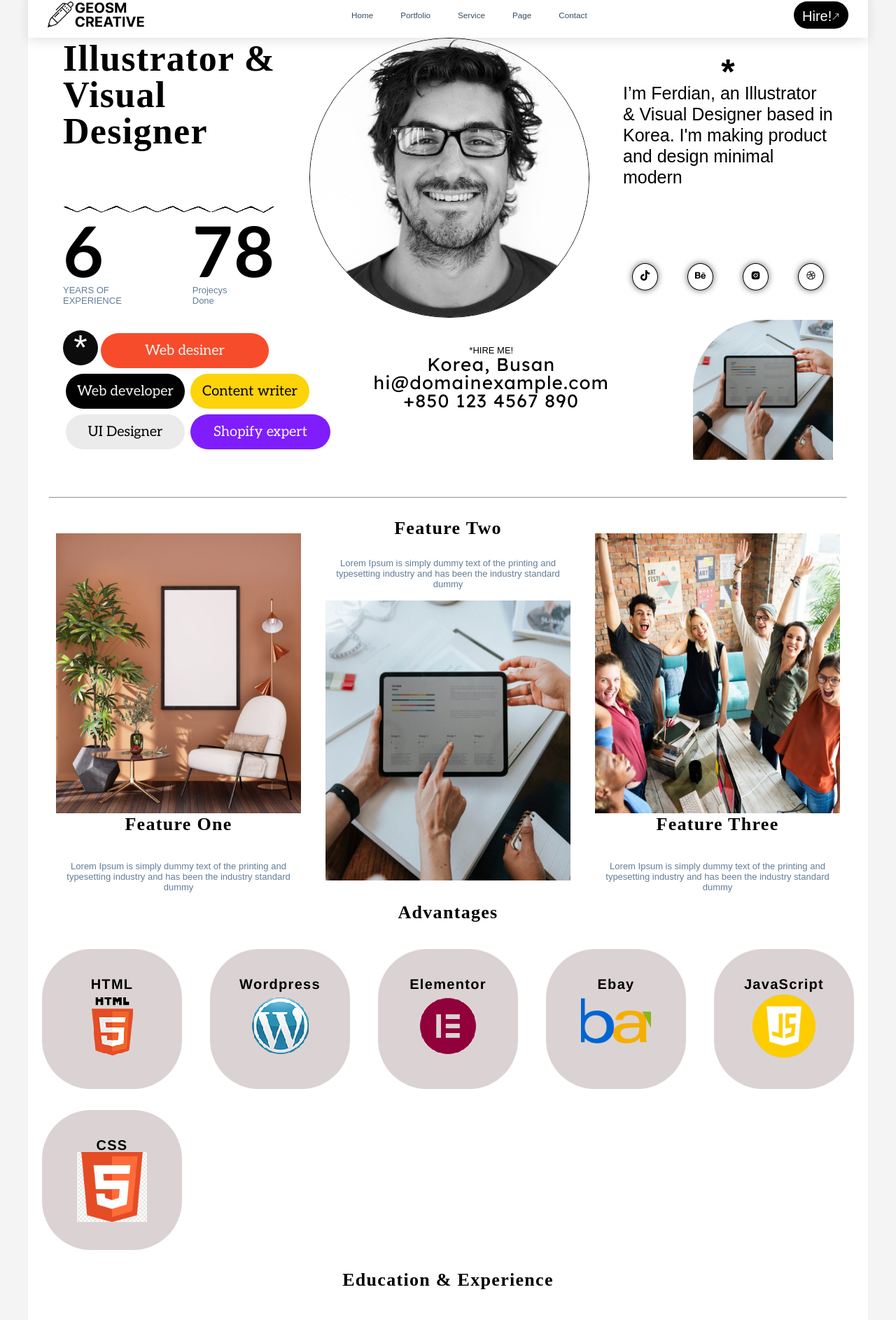
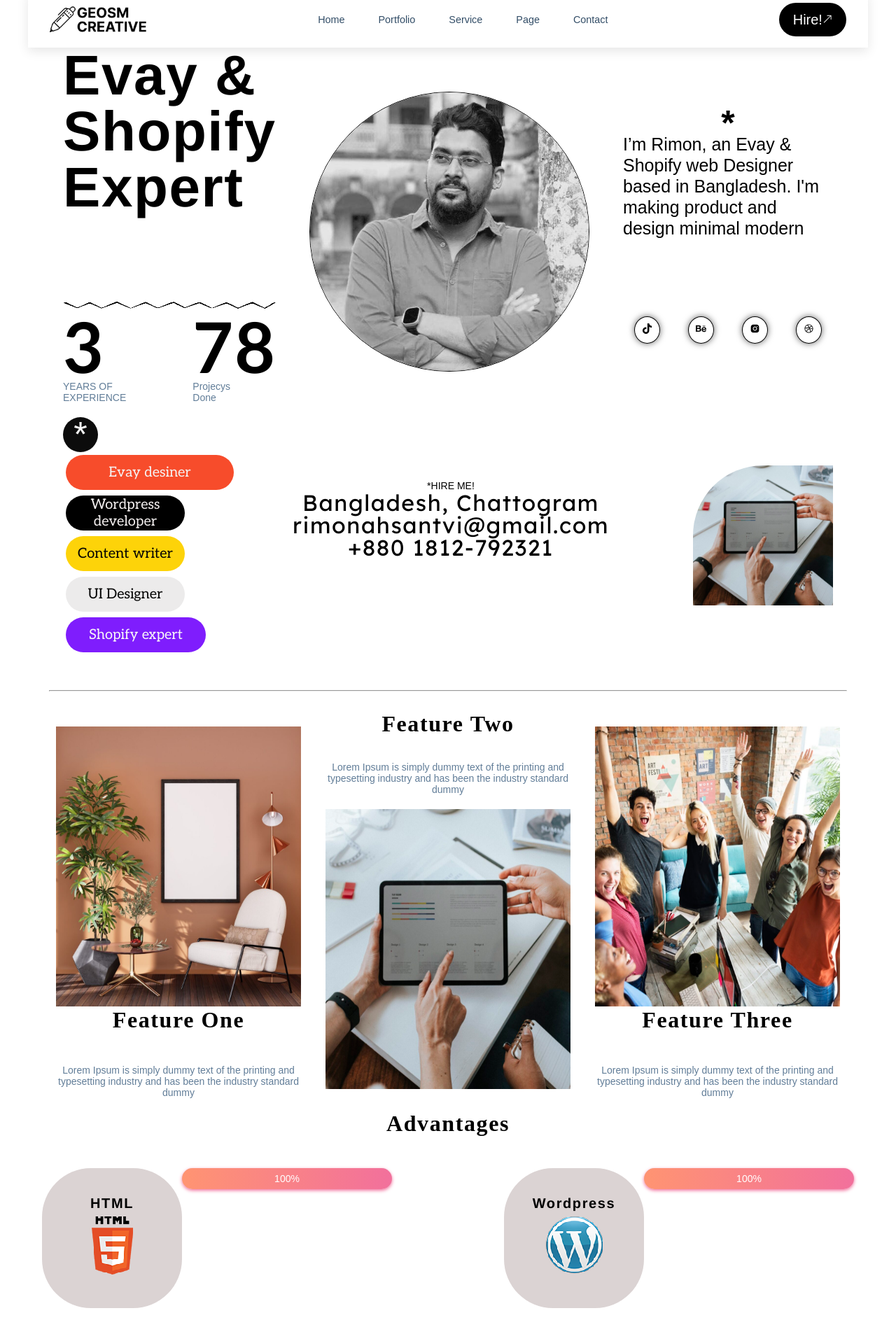
Before and after one commit to MohammadIqbalHossain/mosharrof-rimon-s-portfolio, a React (Create React App) app: page / in a window 1280 px wide. Shown: the part 12-1898 px from the top of the page at 70% size. Built offline with nearby package versions, Linux system fonts and the light colour scheme; a web font is replaced by a local one.

Commit message:
progress bar added

```diff
--- a/src/constrants/images.js
+++ b/src/constrants/images.js
@@ -4,7 +4,7 @@
 import feature3 from '../assets/app__feature-3.jpg';
 import footerImg from '../assets/app__footer-img.jpg';
 import htmlIcon from '../assets/app__html.png';
-import owner from '../assets/app__owner-image.jpg';
+import owner from '../assets/app__owener-image.jpeg';
 import logo from '../assets/app__logo.png';
 import people1 from '../assets/app__people-1.jpg';
 import people2 from '../assets/app__people-2.jpg';
--- a/src/container/Advantages/Advantages.jsx
+++ b/src/container/Advantages/Advantages.jsx
@@ -1,8 +1,8 @@
-import React from 'react'
+import React, { useEffect, useState } from 'react'
 import './Advantages.scss';
 
 import { images } from '../../constrants/index';
-import { FaEbay } from 'react-icons/fa';
+
 
 
 export default function Advantages() {
@@ -33,6 +33,24 @@
     }
   ]
 
+  const [style, setStyle] = useState({});
+  var [count, setCount] = useState(0);
+
+  useEffect(() => {
+    const interval = setInterval(() => {
+      if (count < 100) {
+        console.log(count);
+        const newProgress = {
+          opacity: 1,
+          width: `${count + 1}%`
+        };
+        setStyle(newProgress);
+        setCount(count + 1);
+      }
+    }, 50);
+    return () => clearInterval(interval);
+  }, [count]);
+
   return (
     <div>
 
@@ -44,7 +62,14 @@
             <h1>{item.title}
               <img src={item.img} alt="" />
             </h1>
+
+            <div class="progress">
+              <div class="progress-done" style={style}>
+                {count}%
+              </div>
+            </div>
           </div>
+
         )}
       </div>
 
--- a/src/container/Advantages/Advantages.scss
+++ b/src/container/Advantages/Advantages.scss
@@ -29,3 +29,24 @@
         }
     }
 }
+
+.progress {
+    height: 30px;
+    width: 300px;
+    background: #d8d8d8;
+    border-radius: 20px;
+}
+
+.progress-done {
+    background: linear-gradient(to left, #F2709C, #FF9472);
+    box-shadow: 0 3px 3px -5px #F2709C, 0 2px 5px #F2709C;
+    border-radius: 20px;
+    height: 100%;
+    opacity: 0;
+    width: 0;
+    display: flex;
+    align-items: center;
+    justify-content: center;
+    transition: 0.05s ease;
+    color: white;
+}
--- a/src/container/Experience/Experience.jsx
+++ b/src/container/Experience/Experience.jsx
@@ -33,7 +33,7 @@
 
   return (
     <div>
-         <h1>Education & Experience</h1>
+      <h1 className="expTitle">Education & Experience</h1>
       {expData.map((item, index) =>
         <div>
           <div key={index} className="expContainer">
@@ -45,7 +45,7 @@
               <span>{item.institute}</span>
             </div>
           </div>
-          <hr className="hr-line"/>
+          <hr className="hr-line" />
         </div>
 
       )}
--- a/src/container/Experience/Experience.scss
+++ b/src/container/Experience/Experience.scss
@@ -1,3 +1,10 @@
+.expTitle {
+    font-family: 'Amiri', serif;
+    font-weight: 500;
+    font-size: 44px;
+    line-height: 44px;
+}
+
 .expContainer {
     display: flex;
     justify-content: space-between;
@@ -11,21 +18,26 @@
 }
 
 .degree {
-    width: 50%;
+    width: 35%;
     display: flex;
     align-items: center;
     justify-content: space-between;
 
     small {
-        font-size: 20px;
-        font-family: 'Gill Sans', 'Gill Sans MT', Calibri, 'Trebuchet MS', sans-serif;
+        font-size: 14px;
+        font-family: 'Work Sans', sans-serif;
         font-weight: 300;
+        margin: 5px;
+        line-height: 15.4px;
+        font-weight: 400px;
     }
 
     span {
-        font-size: 40px;
-        font-family: 'Franklin Gothic Medium', 'Arial Narrow', Arial, sans-serif;
-        font-weight: 400;
+        font-size: 25px;
+        font-family: 'Amiri', serif;
+        font-weight: 500;
+        line-height: 30px;
+        letter-spacing: -1px;
 
     }
 
@@ -42,8 +54,8 @@
 
         span {
             font-size: 30px;
-           text-align: center;
-           margin: 10px 0;
+            text-align: center;
+            margin: 10px 0;
 
         }
     }
@@ -53,6 +65,16 @@
 .institute {
     display: flex;
     align-items: center;
+    margin-right: 10px;
+
+    span {
+        font-size: 14px;
+        font-family: 'Work Sans', sans-serif;
+        font-weight: 300;
+        margin: 5px;
+        line-height: 15.4px;
+        font-weight: 400px;
+    }
 }
 
 .hr-line {
--- a/src/container/Header/Header.jsx
+++ b/src/container/Header/Header.jsx
@@ -10,11 +10,11 @@
 
       <div className="app__header-container">
         <div className="app__header-content">
-          <h1>Illustrator &<br />  Visual <br /> Designer</h1>
+          <h1>Evay &<br />  Shopify <br /> Expert</h1>
           <img src={images.zigzag} alt="zigzagImage" />
           <div className="app__owner-experiance">
             <div>
-              <h1>6</h1>
+              <h1>3</h1>
               <p>YEARS OF <br />
                 EXPERIENCE</p>
             </div>
@@ -32,7 +32,7 @@
 
         <div className="app__header-rContent">
           <div>*</div>
-          <p>I’m Ferdian, an Illustrator & Visual Designer based in Korea. I'm making product and design minimal modern</p>
+          <p>I’m Rimon, an Evay & Shopify web Designer based in Bangladesh. I'm making product and design minimal modern</p>
 
           <div className="social-icons">
             <Social />
@@ -44,9 +44,9 @@
       <div className="app__header-sContainer">
         <div className="tags-container">
           <div className="tags-1"><span>*</span></div>
-          <div className="tags-2"><span>Web desiner</span></div>
+          <div className="tags-2"><span>Evay desiner</span></div>
           <br />
-          <div className="tags-3"><span>Web developer</span></div>
+          <div className="tags-3"><span>Wordpress developer</span></div>
           <div className="tags-4"><span>Content writer</span></div>
           <div className="tags-5"><span>UI Designer</span></div>
           <div className="tags-6"><span>Shopify expert</span></div>
@@ -54,9 +54,9 @@
 
         <div className="contact-info">
           <span>*HIRE ME!</span>
-          <h1>Korea, Busan
-            hi@domainexample.com
-            +850 123 4567 890</h1>
+          <h1>Bangladesh, Chattogram
+          rimonahsantvi@gmail.com
+            +880 1812-792321</h1>
         </div>
 
         <div className="rounded-img">
--- a/src/container/Header/Header.scss
+++ b/src/container/Header/Header.scss
@@ -24,7 +24,8 @@
 
     h1 {
         text-align: left;
-        font-size: 4rem;
+        font-size: 5rem;
+        font-family: 'Franklin Gothic Medium', 'Arial Narrow', Arial, sans-serif;
 
         @media screen and (max-width: 450px) {
             font-size: 3rem;
--- a/src/container/Work/Work.scss
+++ b/src/container/Work/Work.scss
@@ -1,21 +1,21 @@
 @import url('https://fonts.googleapis.com/css?family=Arvo');
 
-body,
-html {
-  display: flex;
-  justify-content: center;
-  align-items: center;
-  position: relative;
-  width: 100%;
-  height: 100%;
-  background: #f5f4f4;
-  font-size: 13px;
-  font-family: 'Arvo', monospace;
+// body,
+// html {
+//   display: flex;
+//   justify-content: center;
+//   align-items: center;
+//   position: relative;
+//   width: 100%;
+//   height: 100%;
+//   background: #f5f4f4;
+//   font-size: 13px;
+//   font-family: 'Arvo', monospace;
 
-  @supports(display: grid) {
-    display: block;
-  }
-}
+//   @supports(display: grid) {
+//     display: block;
+//   }
+// }
 
 .message {
   border: 1px solid #d2d0d0;
--- a/src/index.css
+++ b/src/index.css
@@ -1,4 +1,4 @@
-@import url('https://fonts.googleapis.com/css2?family=Aleo&family=Lexend+Deca&display=swap');
+@import url('https://fonts.googleapis.com/css2?family=Aleo&family=Amiri&family=Lexend+Deca&family=Work+Sans&display=swap');
 
 :root {
   --font-base: "DM Sans", sans-serif;
```
Also changed, not shown: src/assets/app__owener-image.jpeg (added).
